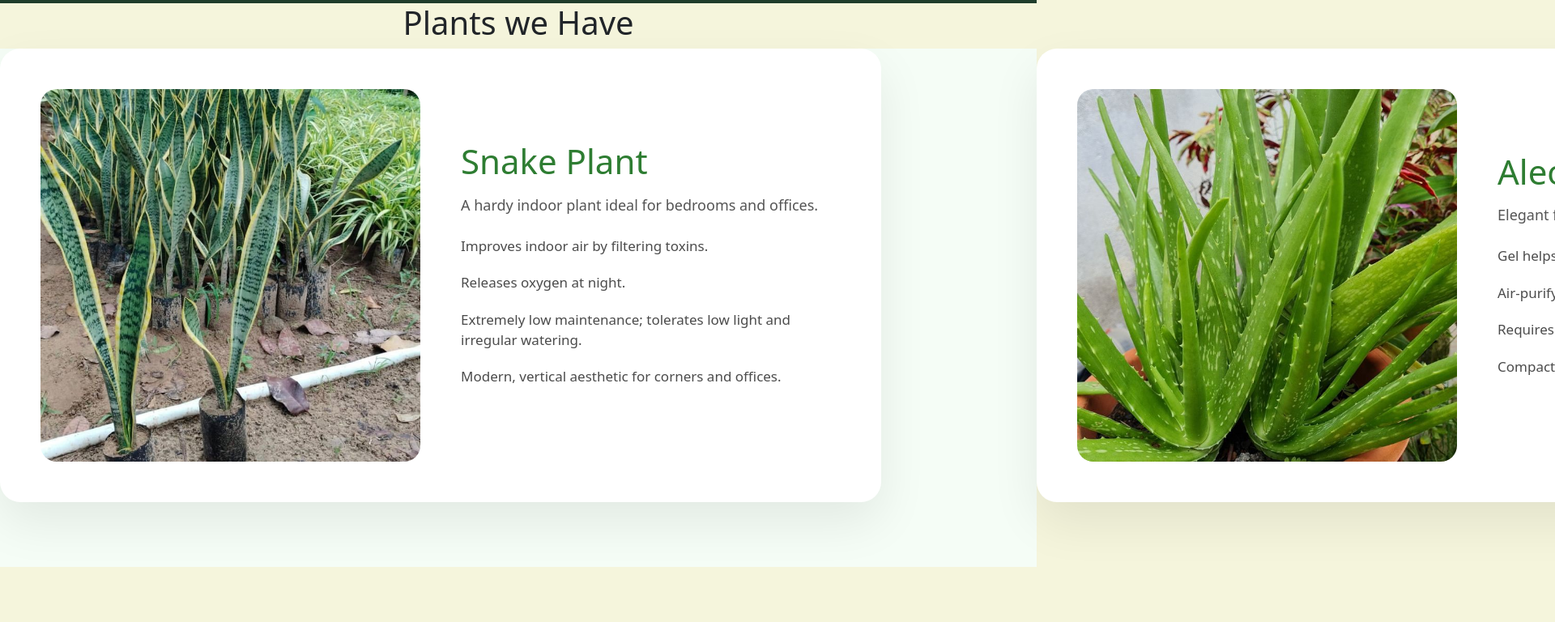
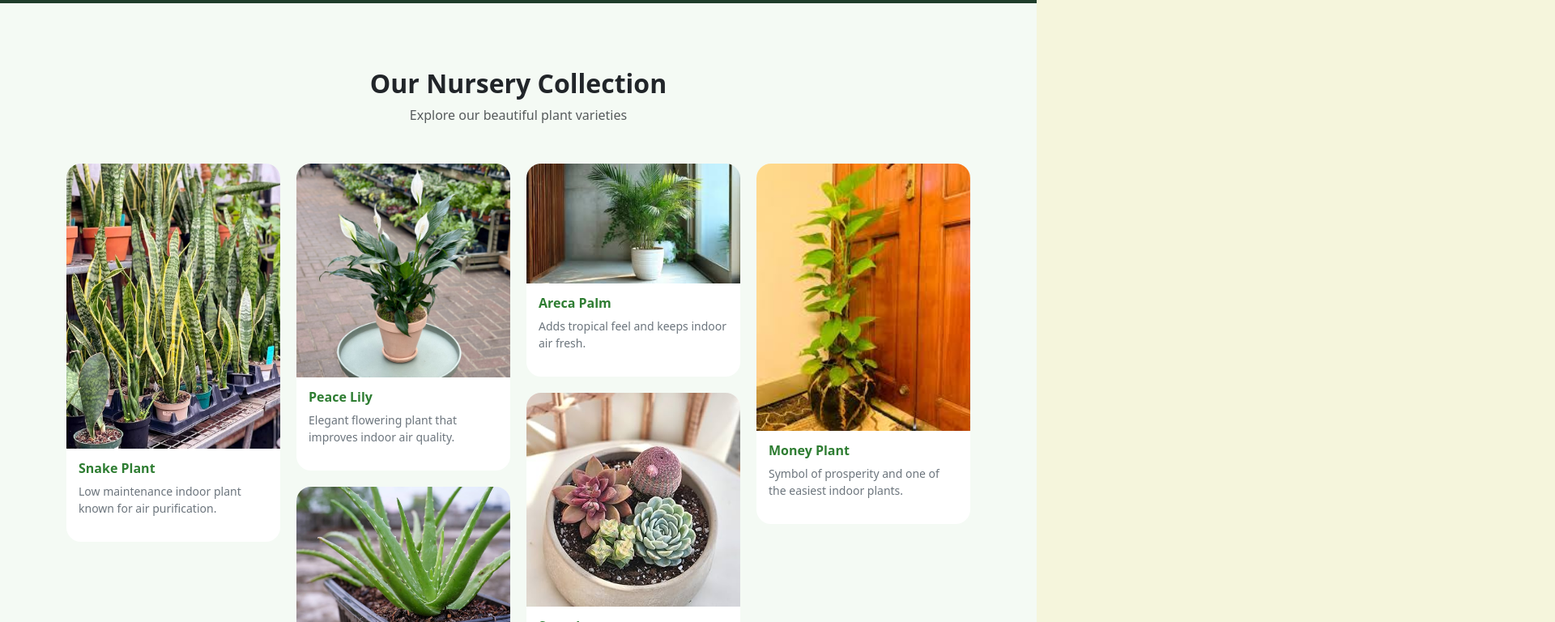
Before and after one commit to yash11092000/Nursery2.0, a plain HTML site: page index.html in a window 1280 px wide. Shown: the part 2678-3446 px from the top of the page at 81% size, 1920 px wide, since content can reach past the window. Drawn offline with nearby package versions, Linux system fonts and the light colour scheme.

Commit message:
Gallery Added

```diff
--- a/index.html
+++ b/index.html
@@ -281,79 +281,85 @@
     </div>
 
 
-    <div id="PlantsUsage">
+<div id="Gallery">
+<section class="gallery-section">
+    <div class="container">
 
-        <h1 style="text-align: center;">Plants we Have</h1>
+        <div class="text-center mb-5">
+            <h2 class="fw-bold">Our Nursery Collection</h2>
+            <p class="text-muted">Explore our beautiful plant varieties</p>
+        </div>
 
-<section class="horizontal-section">
-  <div class="wrapper">
+        <div class="masonry">
 
-    <!-- Plant 1 -->
-    <div class="panel">
-      <div class="plant-card">
-        <div class="plant-image">
-          <img src="./Images/SnakePlant.jpg">
-        </div>
-        <div class="plant-content">
-          <h2>Snake Plant</h2>
-          <p class="description">
-            A hardy indoor plant ideal for bedrooms and offices.
-          </p>
-          <ul class="benefits">
-            <li>Improves indoor air by filtering toxins.</li>
-            <li>Releases oxygen at night.</li>
-            <li>Extremely low maintenance; tolerates low light and irregular watering.</li>
-            <li>Modern, vertical aesthetic for corners and offices.</li>
-          </ul>
+            <!-- Card 1 -->
+            <div class="masonry-item">
+                <div class="card masonry-card">
+                    <img src="./Images/SnakePlantGallary.jpg" alt="Snake Plant">
+                    <div class="card-body">
+                        <h6 class="plant-title">Snake Plant</h6>
+                        <p class="plant-desc">Low maintenance indoor plant known for air purification.</p>
                     </div>
                 </div>
             </div>
 
-    <!-- Plant 2 -->
-    <div class="panel">
-      <div class="plant-card">
-        <div class="plant-image">
-          <img src="./Images/Aleovera.jpg">
-        </div>
-        <div class="plant-content">
-          <h2>Aleo vera</h2>
-          <p class="description">
-            Elegant flowering plant perfect for living spaces.
-          </p>
-          <ul class="benefits">
-            <li>Gel helps soothe minor burns and skin irritation.</li>
-            <li>Air-purifying qualities.</li>
-            <li>Requires minimal watering.</li>
-            <li>Compact size fits small apartments.</li>
-          </ul>
+            <!-- Card 2 -->
+            <div class="masonry-item">
+                <div class="card masonry-card">
+                    <img src="./Images/Peaclilygallary.jpg" alt="Peace Lily">
+                    <div class="card-body">
+                        <h6 class="plant-title">Peace Lily</h6>
+                        <p class="plant-desc">Elegant flowering plant that improves indoor air quality.</p>
                     </div>
                 </div>
             </div>
 
-    <!-- Plant 3 -->
-    <div class="panel">
-      <div class="plant-card">
-        <div class="plant-image">
-          <img src="./Images/MoneyPlant.jpg">
-        </div>
-        <div class="plant-content">
-          <h2>Money Plant</h2>
-          <p class="description">
-            A tropical beauty that enhances interior aesthetics.
-          </p>
-          <ul class="benefits">
-            <li>Helps reduce indoor pollutants.</li>
-            <li>Fast-growing; ideal for hanging baskets.</li>
-            <li>Symbolically associated with prosperity.</li>
-            <li>Thrives in low to moderate light</li>
-          </ul>
+            <!-- Card 3 -->
+            <div class="masonry-item">
+                <div class="card masonry-card">
+                    <img src="./Images/AleovaeraGallary.jpg" alt="Aloe Vera">
+                    <div class="card-body">
+                        <h6 class="plant-title">Aloe Vera</h6>
+                        <p class="plant-desc">Medicinal plant widely used for skin and health benefits.</p>
                     </div>
                 </div>
             </div>
 
+            <!-- Card 4 -->
+            <div class="masonry-item">
+                <div class="card masonry-card">
+                    <img src="./Images/ArecaPalmGallary.jpg" alt="Areca Palm">
+                    <div class="card-body">
+                        <h6 class="plant-title">Areca Palm</h6>
+                        <p class="plant-desc">Adds tropical feel and keeps indoor air fresh.</p>
+                    </div>
+                </div>
+            </div>
+
+            <!-- Card 5 -->
+            <div class="masonry-item">
+                <div class="card masonry-card">
+                    <img src="./Images/SucculentsGallary.jpg" alt="Succulents">
+                    <div class="card-body">
+                        <h6 class="plant-title">Succulents</h6>
+                        <p class="plant-desc">Compact decorative plants perfect for small spaces.</p>
+                    </div>
+                </div>
+            </div>
+
+            <!-- Card 6 -->
+            <div class="masonry-item">
+                <div class="card masonry-card">
+                    <img src="./Images/MoneyPlantGallary.jpg" alt="Money Plant">
+                    <div class="card-body">
+                        <h6 class="plant-title">Money Plant</h6>
+                        <p class="plant-desc">Symbol of prosperity and one of the easiest indoor plants.</p>
+                    </div>
+                </div>
+            </div>
+        </div>
     </div>
 </section>
-
 </div>
     <div id="Contact">
     </div>
@@ -417,7 +423,6 @@
         </div>
 
     </section>
-
 
 
     <footer class="footer-section pt-5 pb-3">
--- a/index.js
+++ b/index.js
@@ -217,18 +217,3 @@ gsap.from(split2.words, {
     scrub:3
   }
 })
-
-
-let panels = gsap.utils.toArray(".panel");
-
-gsap.to(panels, {
-  xPercent: -100 * (panels.length - 1),
-  ease: "none",
-  scrollTrigger: {
-    trigger: ".horizontal-section",
-    pin: true,
-    scrub: 1,
-    snap: 1 / (panels.length - 1),
-    end: () => "+=" + document.querySelector(".wrapper").offsetWidth
-  }
-});
--- a/style.css
+++ b/style.css
@@ -707,3 +707,73 @@ body {
     font-size: 28px;
   }
 }
+
+
+
+
+
+/* gallary */
+ .gallery-section {
+        padding: 80px 0;
+        background: #f4faf4;
+    }
+
+    /* Masonry Layout */
+    .masonry {
+        column-count: 4;
+        column-gap: 20px;
+    }
+
+    @media (max-width: 992px) {
+        .masonry { column-count: 3; }
+    }
+
+    @media (max-width: 768px) {
+        .masonry { column-count: 2; }
+    }
+
+    @media (max-width: 576px) {
+        .masonry { column-count: 1; }
+    }
+
+    .masonry-item {
+        break-inside: avoid;
+        margin-bottom: 20px;
+    }
+
+    .masonry-card {
+        border: none;
+        border-radius: 18px;
+        overflow: hidden;
+        transition: all 0.4s ease;
+        cursor: pointer;
+    }
+
+    .masonry-card img {
+        width: 100%;
+        display: block;
+        transition: transform 0.5s ease;
+    }
+
+    .masonry-card .card-body {
+        padding: 15px;
+    }
+
+    .masonry-card:hover {
+        transform: translateY(-8px);
+        box-shadow: 0 20px 35px rgba(0,0,0,0.15);
+    }
+
+    .masonry-card:hover img {
+        transform: scale(1.07);
+    }
+
+    .plant-title {
+        font-weight: 600;
+        color: #2e7d32;
+    }
+
+    .plant-desc {
+        font-size: 14px;
+        color: #6c757d;
+    }
```
Also changed, not shown: Images/AleovaeraGallary.jpg (added), Images/ArecaPalmGallary.jpg (added), Images/MoneyPlantGallary.jpg (added), Images/Peaclilygallary.jpg (added), Images/SnakePlantGallary.jpg (added), Images/SucculentsGallary.jpg (added). Lines whose indentation alone changed are shown as unchanged.
